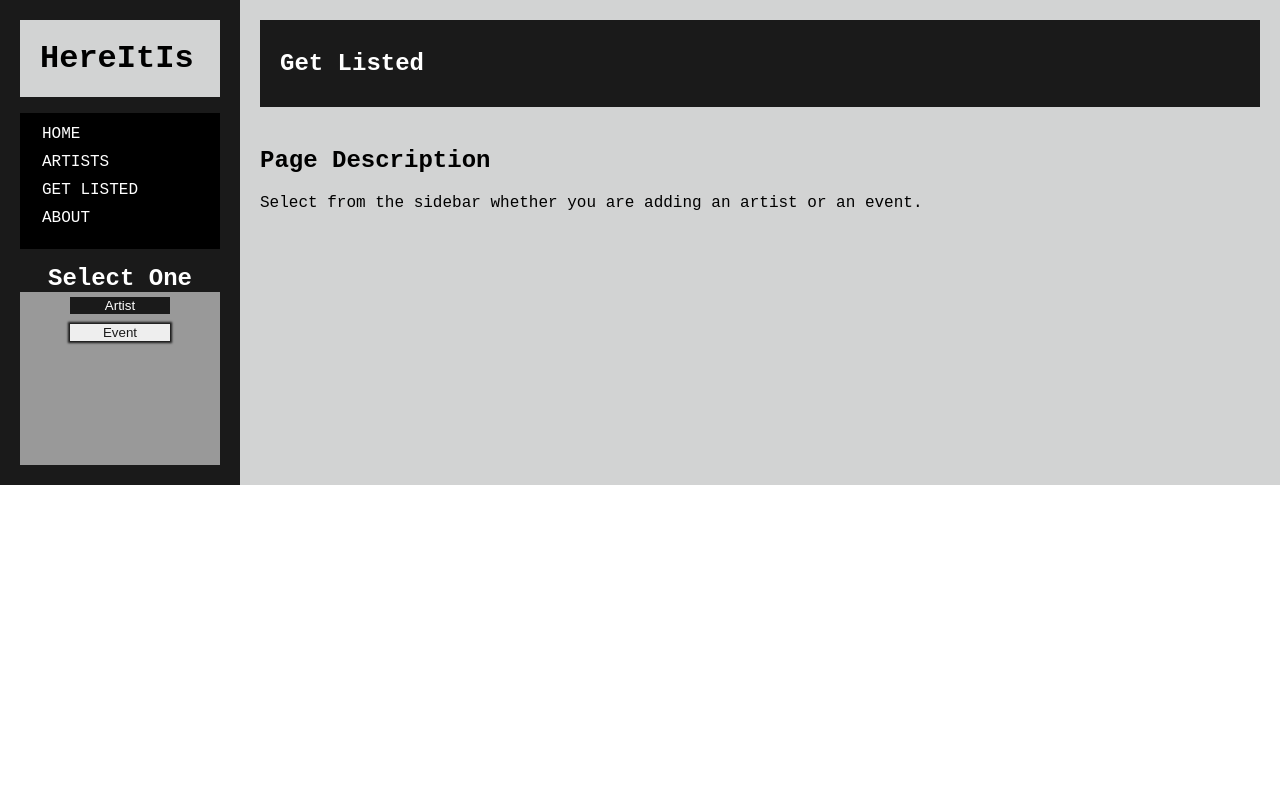
After one commit to leonorae/HereItIs, a Flask app: page /get-listed in a window 1280 px wide. The commit adds this page. Run offline with Flask 3, Linux system fonts and the light colour scheme; some libraries are stand-ins or nearby versions.

Commit message:
add interstitial get-listed page to direct to artist or event forms

```diff
--- a/app/app.py
+++ b/app/app.py
@@ -592,6 +592,11 @@ def get_all_venues():
         conn.close()
 
 
+@app.route('/get-listed')
+def get_listed():
+    return render_template('get-listed.html')
+
+
 # Site route for the about Page
 @app.route('/about')
 def about():
--- a/app/templates/AddArtistForm.html
+++ b/app/templates/AddArtistForm.html
@@ -26,7 +26,7 @@
                 <li><a href="/">HOME</a></li>
                 <li><a href="/artists">ARTISTS</a></li>
                 <!-- this needs to be differentiated to show it is selected -->
-                <li><a href="/addartistform">GET LISTED</a></li>
+                <li><a href="/get-listed">GET LISTED</a></li>
                 <li><a href="/about">ABOUT</a></li>
             </ul>
         </nav>
@@ -36,8 +36,8 @@
             <h2>Select One</h2>
             <!-- Placeholder for artist image - currently a colored rectangle -->
             <div class="listing-selection">
-                <button class="selection-button artist-selection">Artist</button>
-                <button class="selection-button event-selection">Event</button>
+                <a href="/addartistform"><button class="selection-button artist-selection">Artist</button></a>
+                <a href="/addeventform"><button class="selection-button event-selection">Event</button></a>
             </div>
         </div>
     </aside>
--- a/app/templates/AddEventForm.html
+++ b/app/templates/AddEventForm.html
@@ -26,7 +26,7 @@
                 <li><a href="/">HOME</a></li>
                 <li><a href="/artists">ARTISTS</a></li>
                 <!-- this needs to be differentiated to show it is selected -->
-                <li><a href="/addartistform">GET LISTED</a></li>
+                <li><a href="/get-listed">GET LISTED</a></li>
                 <li><a href="/about">ABOUT</a></li>
             </ul>
         </nav>
@@ -36,8 +36,8 @@
             <h2>Select One</h2>
             <!-- Placeholder for artist image - currently a colored rectangle -->
             <div class="listing-selection">
-                <button class="selection-button artist-selection">Artist</button>
-                <button class="selection-button event-selection">Event</button>
+                <a href="/addartistform"><button class="selection-button artist-selection">Artist</button></a>
+                <a href="/addeventform"><button class="selection-button event-selection">Event</button></a>
             </div>
         </div>
     </aside>
--- a/app/templates/about.html
+++ b/app/templates/about.html
@@ -21,7 +21,7 @@
             <ul>
                 <li><a href="/">HOME</a></li>
                 <li><a href="/artists">ARTISTS</a></li>
-                <li><a href="/addartistform">GET LISTED</a></li>
+                <li><a href="/get-listed">GET LISTED</a></li>
                 <li><a href="/about">ABOUT</a></li>
             </ul>
         </nav>
--- a/app/templates/artistlist.html
+++ b/app/templates/artistlist.html
@@ -19,7 +19,7 @@
             <ul>
                 <li><a href="/">HOME</a></li>
                 <li><a href="/artists">ARTISTS</a></li>
-                <li><a href="/addartistform">GET LISTED</a></li>
+                <li><a href="/get-listed">GET LISTED</a></li>
                 <li><a href="/about">ABOUT</a></li>
             </ul>
         </nav>
--- a/app/templates/event.html
+++ b/app/templates/event.html
@@ -19,7 +19,7 @@
                     <li><a href="/">HOME</a></li>
                     <li><a href="/artists">ARTISTS</a></li>
                     <!-- Which Form do we link to artist or event? Or different landing?-->
-                    <li><a href="/addartistform">GET LISTED</a></li>
+                    <li><a href="/get-listed">GET LISTED</a></li>
                     <li><a href="/about">ABOUT</a></li>
                 </ul>
             </nav>
--- a/app/templates/failure-form.html
+++ b/app/templates/failure-form.html
@@ -19,7 +19,7 @@
                     <a href="/"><li>Home</li></a>
                     <a href="/artists"><li>Artists</li></a>
                     <!-- Which Form do we link to artist or event? Or different landing?-->
-                    <a href="/addartistform"><li>Get Listed</li></a>
+                    <a href="/get-listed"><li>Get Listed</li></a>
                     <a href="/about"><li>About</li></a>
                 </ul>
             </nav>
--- /dev/null
+++ b/app/templates/get-listed.html
@@ -0,0 +1,50 @@
+<!DOCTYPE html>
+<html lang="en">
+<head>
+    <meta charset="UTF-8">
+    <meta name="viewport" content="width=device-width, initial-scale=1.0">
+    <title>Get Listed</title>
+    <!-- External CSS files -->
+    <link rel="stylesheet" href="../static/style/AddFormsStyle.css">
+    <link rel="stylesheet" href="../static/style/base_style.css">
+</head>
+<body>
+    <div class="container">
+        <aside>
+            <div class="logo-box">
+                <h1>HereItIs</h1>
+            </div>
+            <nav>
+                <ul>
+                    <!-- Navigation links - currently using hashtags as placeholders -->
+                    <li><a href="/">HOME</a></li>
+                    <li><a href="/artists">ARTISTS</a></li>
+                    <!-- this needs to be differentiated to show it is selected -->
+                    <li><a href="/get-listed">GET LISTED</a></li>
+                    <li><a href="/about">ABOUT</a></li>
+                </ul>
+            </nav>
+
+            <!-- Selection between listing an artist or an event -->
+            <div class="listing-container">
+                <h2>Select One</h2>
+                <!-- Placeholder for artist image - currently a colored rectangle -->
+                <div class="listing-selection">
+                    <a href="/addartistform"><button class="selection-button artist-selection">Artist</button></a>
+                    <a href="/addeventform"><button class="selection-button event-selection">Event</button></a>
+                </div>
+            </div>
+        </aside>
+        <main>
+            <header>
+                <h2>Get Listed</h2>
+            </header>
+            <div class="main-content">
+                <div class="page-description">
+                    <h2>Page Description</h2>
+                    <p>Select from the sidebar whether you are adding an artist or an event.</p>
+                </div>
+        </main>
+    </div>
+</body>
+</html>
--- a/app/templates/index.html
+++ b/app/templates/index.html
@@ -19,7 +19,7 @@
                     <li><a href="/">HOME</a></li>
                     <li><a href="/artists">ARTISTS</a></li>
                     <!-- Which Form do we link to artist or event? Or different landing?-->
-                    <li><a href="/addartistform">GET LISTED</a></li>
+                    <li><a href="/get-listed">GET LISTED</a></li>
                     <li><a href="/about">ABOUT</a></li>
                 </ul>
             </nav>
--- a/app/templates/successful-form.html
+++ b/app/templates/successful-form.html
@@ -19,7 +19,7 @@
                     <a href="/"><li>Home</li></a>
                     <a href="/artists"><li>Artists</li></a>
                     <!-- Which Form do we link to artist or event? Or different landing?-->
-                    <a href="/addartistform"><li>Get Listed</li></a>
+                    <a href="/get-listed"><li>Get Listed</li></a>
                     <a href="/about"><li>About</li></a>
                 </ul>
             </nav>
```
